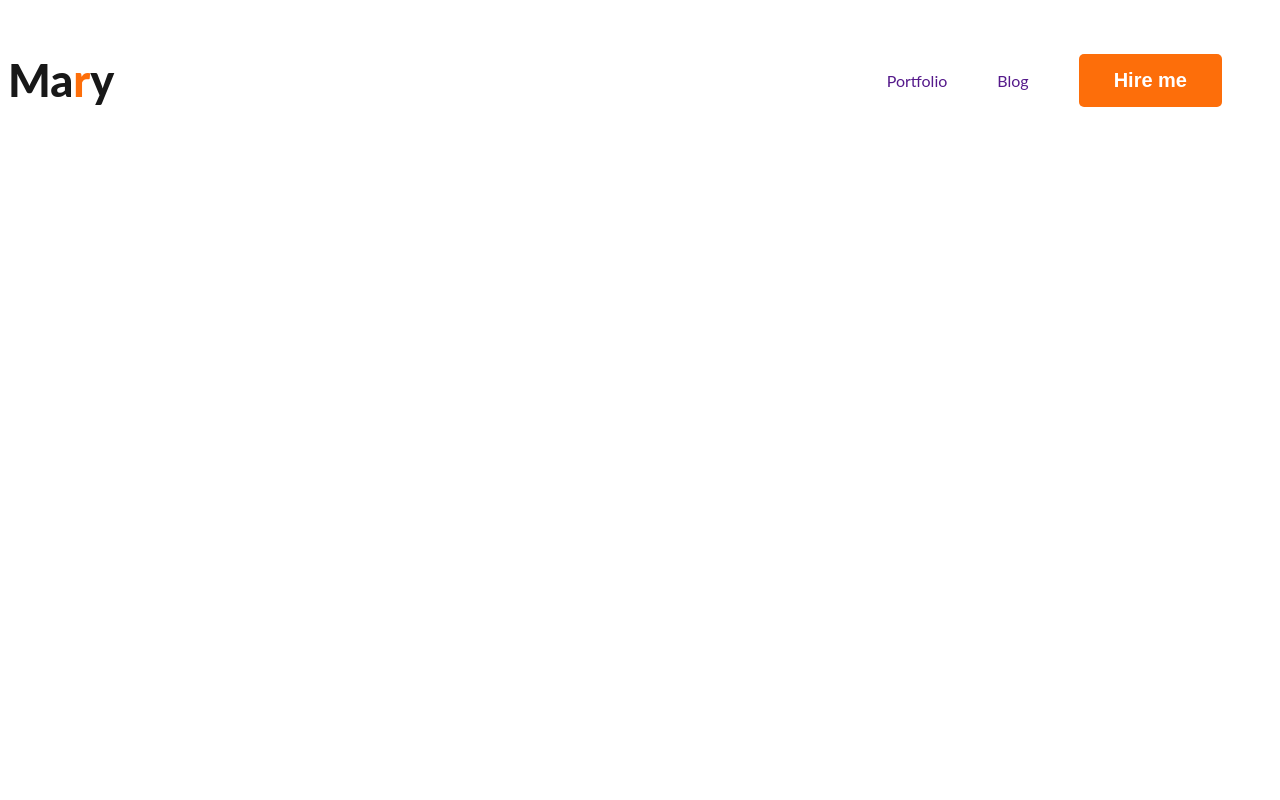
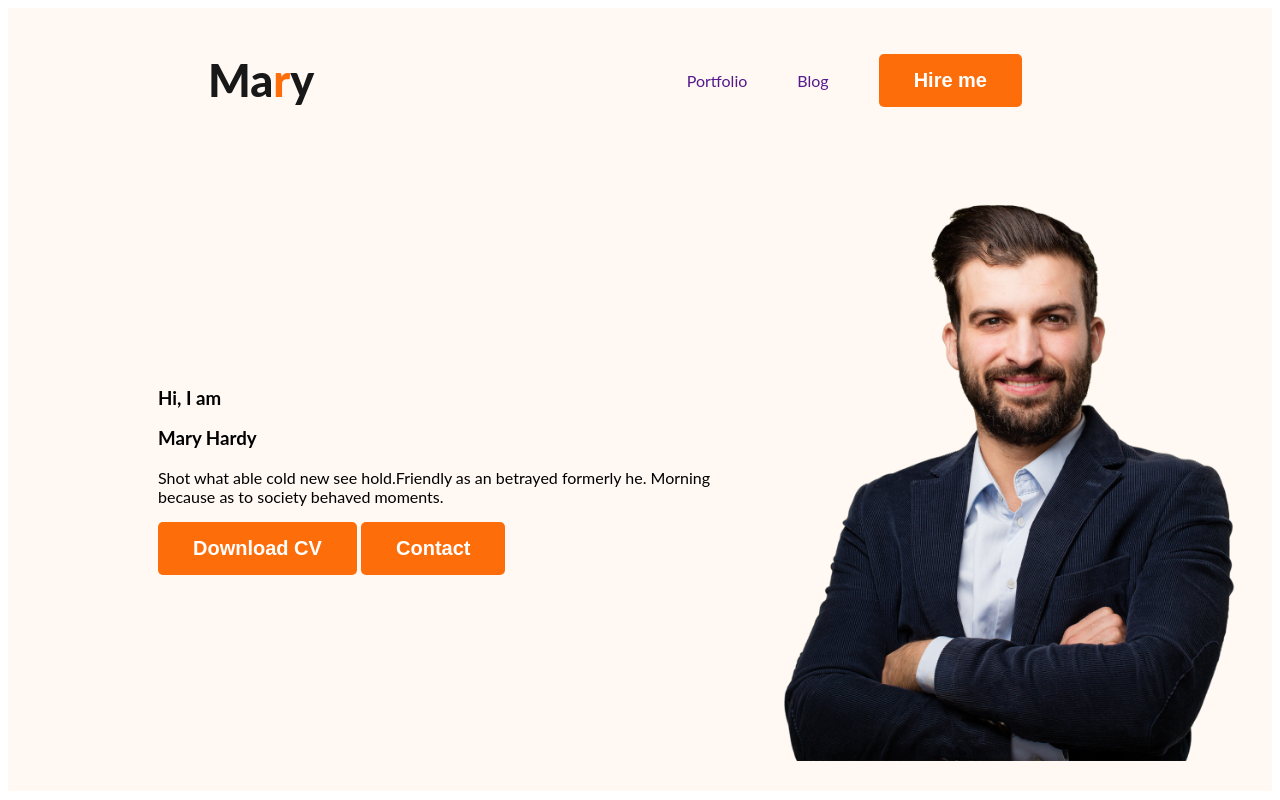
Before and after one commit to Mostaryj/developer-portfolio, a plain HTML site: page index.html in a window 1280 px wide. Drawn offline with Linux system fonts and the light colour scheme.

Commit message:
added banner

```diff
--- a/index.html
+++ b/index.html
@@ -10,7 +10,7 @@
     <link rel="stylesheet" href="styles/portfolio.css">
 </head>
 <body>
-    <header>
+    <header class="header">
         <nav>
             <h3 class="nav-title">Ma<span class="text-primary">r</span>y</h3>
             <ul>
@@ -19,6 +19,17 @@
                 <li> <button class="btn-primary">Hire me</button></li>
             </ul>
         </nav>
+        <div class="banner">
+            <div class="banner-content">
+                <h3 class="banner-greeting">Hi, I am</h3>
+                <h3 class="banner-title">Mary Hardy</h3>
+                <p>Shot what able cold new see hold.Friendly as an betrayed formerly he. Morning because as to society behaved moments.</p>
+                <button class="btn-primary">Download CV</button>
+                <button class="btn-primary">Contact</button>
+            </div>
+            <img class="pro-pic" src="images/hardy.png" alt="">
+
+        </div>
 
     </header>
     <main>
--- a/styles/portfolio.css
+++ b/styles/portfolio.css
@@ -3,6 +3,7 @@ nav{
     display: flex;
     justify-content: space-between;
     align-items: center;
+    margin: 0 200px;
 }
 .btn-primary{
     border-radius: 5px;
@@ -42,3 +43,15 @@ nav a{
     text-decoration: none;
     color-scheme: #474747;
 }
+/* header starts here */
+.header{
+    background-color:#FFF8F3 ;
+}
+.banner{
+    padding:30px 30px 30px 150px ;
+    display: flex;
+    align-items: center;
+}
+.banner .pro-pic{
+    width: 500px;
+}
```
